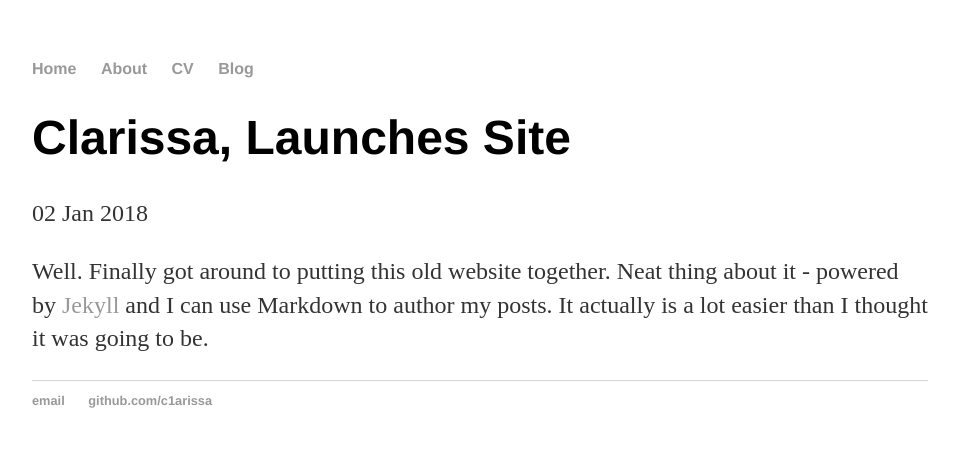
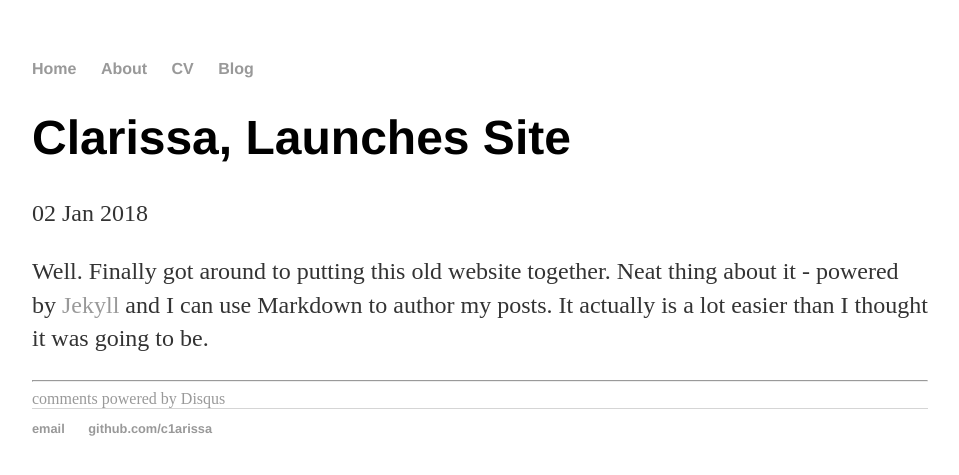
Before and after one commit to c1arissa/c1arissa.github.io, a Jekyll site: the page built from _posts/2018-01-02-title-of-my-post.md, in a window 1280 px wide. Shown: the top 475 px of the page, without its empty margins (160-1119 px from the left). Built offline with Jekyll 4.4.1, drawn with Linux system fonts in a browser that asks for light colours; comment, search, counter and statistics services are not loaded.

Commit message:
Update post.html

```diff
--- a/_layouts/post.html
+++ b/_layouts/post.html
@@ -7,3 +7,15 @@
 <div class="post">
   {{ content }}
 </div>
+
+			<!-- Post info -->
+			<div class="noteinfo">
+			<!-- include some categories and tags maybe? -->
+			</div>
+
+<hr>
+
+			<!-- Post comments -->
+			<div class="notecomments">
+				{% include disqus.html %}
+</div>
```
